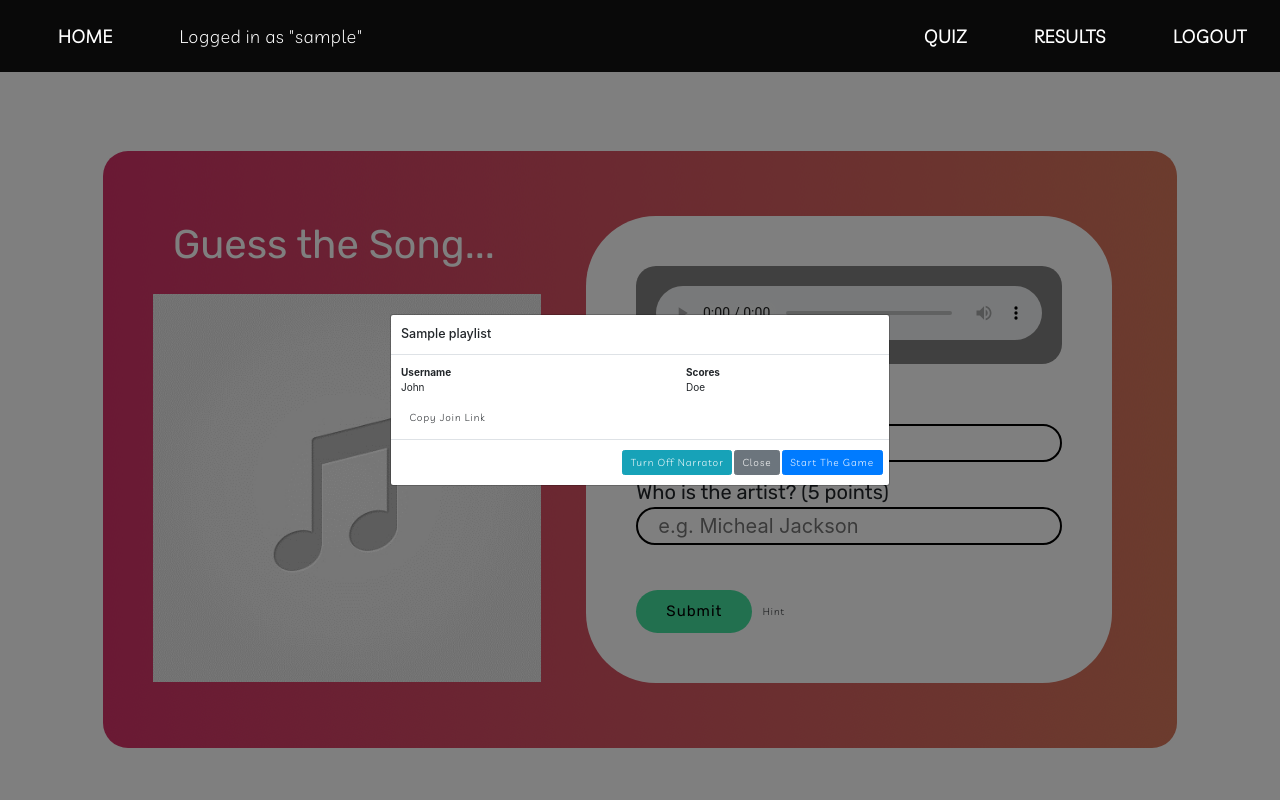
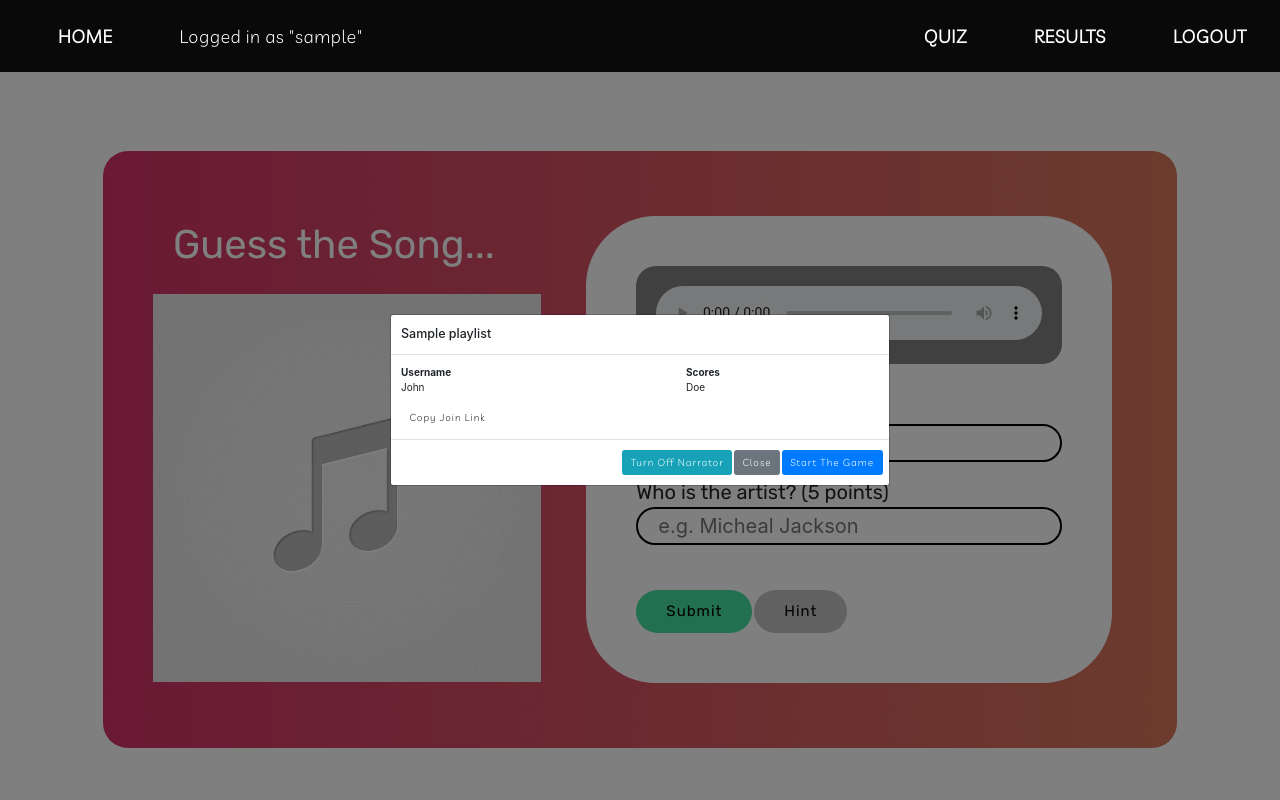
Before and after one commit to Spotimania/Spotimania, a Flask app: page /quiz/1 in a window 1280 px wide. Run offline with Flask 2, Linux system fonts and the light colour scheme; a user stored in the database is signed in; tables that the repository leaves empty hold one stand-in row (values such as "Sample post"); some libraries are stand-ins or nearby versions; some web fonts are replaced.

Commit message:
Hint Button is now Noticeable

```diff
--- a/app/static/css/pages.css
+++ b/app/static/css/pages.css
@@ -60,6 +60,31 @@ audio {
     color: white;
     box-shadow: 0 0 15px 0 rgb(69, 225, 159);
 }
+.inputHint:active {
+    color: white;
+    box-shadow: 0 0 100px 0 rgb(69, 225, 159);
+}
+
+.inputHint {
+    border: none; /* To Remove the weird effect */
+
+    font-family: var(--Rubik);
+    font-size: 15px;
+    color: black;
+    background-color: rgb(195, 195, 195);
+    border-radius: 25px;
+    padding: 10px 30px;
+
+    transition: color 0.25s, box-shadow 0.25s;
+}
+.inputHint:hover {
+    color: white;
+    box-shadow: 0 0 15px 0 rgb(195, 195, 195);
+}
+.inputHint:active {
+    color: white;
+    box-shadow: 0 0 100px 0 rgb(195, 195, 195);
+}
 
 .radioToggle {
     border: none;
@@ -74,11 +99,6 @@ audio {
 .radioToggle.active {
     background-color: rgb(35, 155, 110);
 }
-/* .radioToggle:hover {
-    color: blue;
-    background-color: red;
-} */
-
 
 span.error-message{
     color: salmon;
--- a/app/templates/quiz.html
+++ b/app/templates/quiz.html
@@ -71,7 +71,7 @@
 					<div id="countdown" style="font-size: 1.5rem;"></div>
 					<br><br>
 					<input type="submit" class="btn inputSubmit" onclick="submitAnswer(this)" />
-					<button class="btn" onclick="showImageHint(this)">Hint</button>
+					<button class="btn inputHint" onclick="showImageHint(this)">Hint</button>
 					</form>
 				</fieldset>
 			</div>
```
